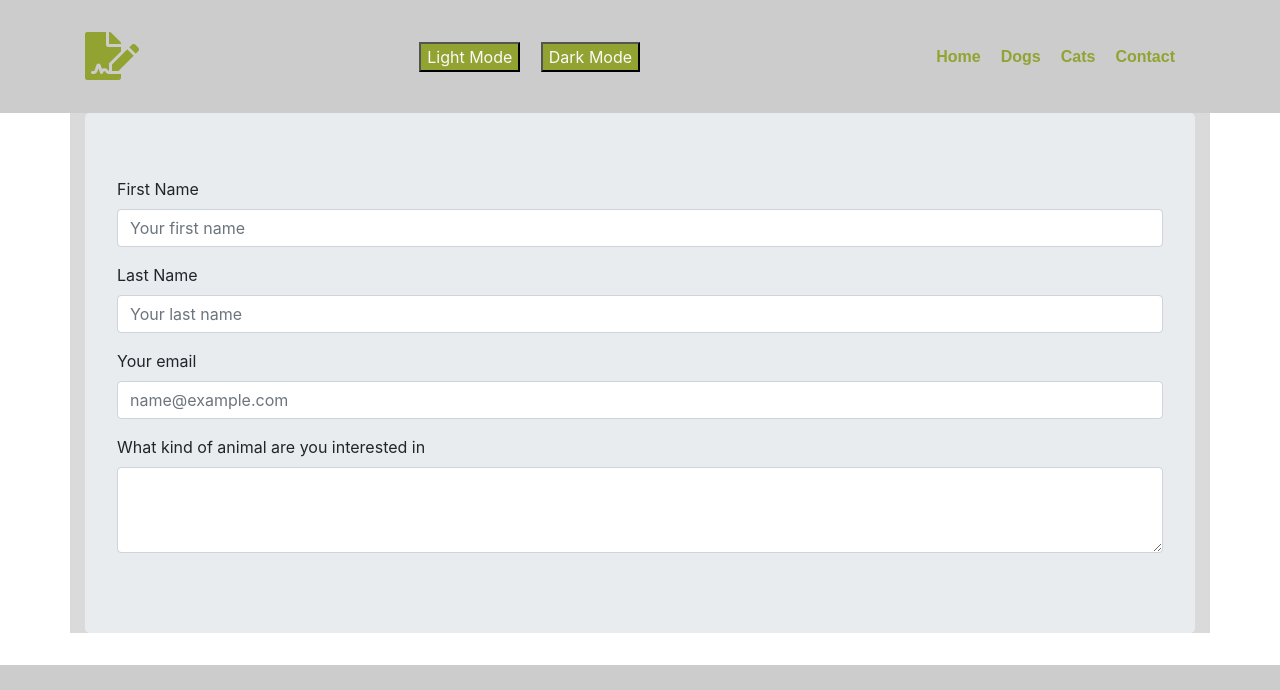
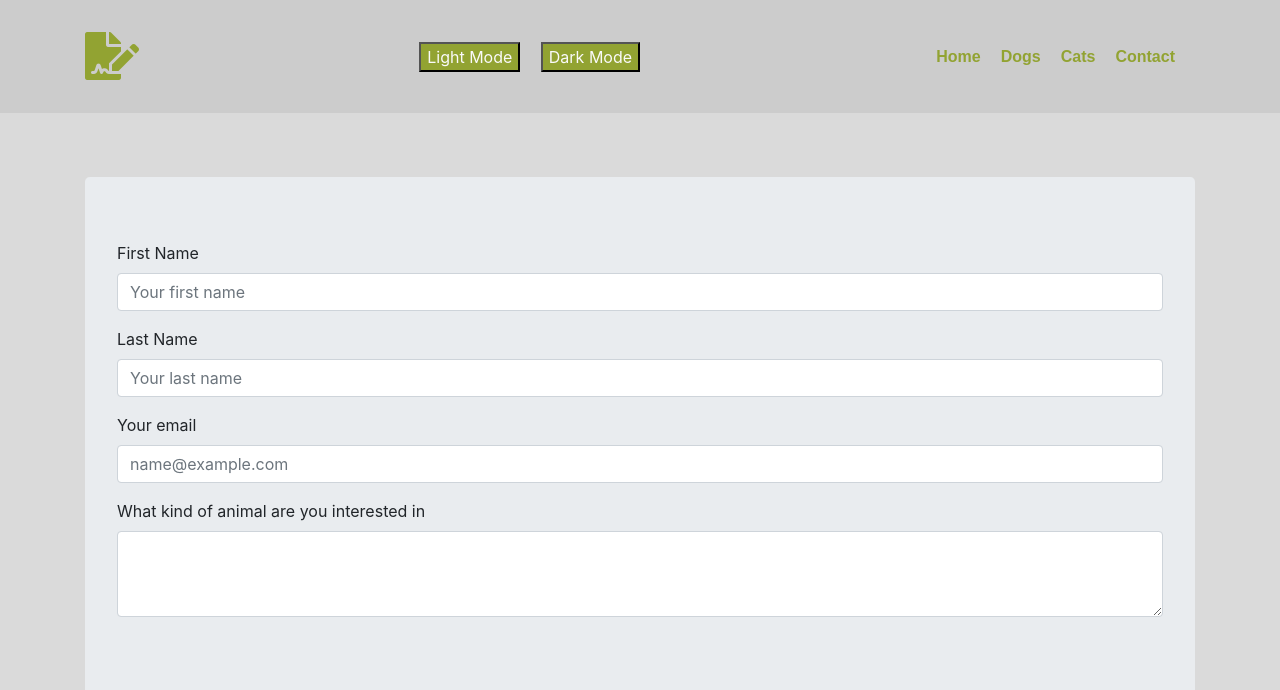
Before and after one commit to Code-Institute-Submissions/Pet-intermediaries, a plain HTML site: page contact.html in a window 1280 px wide. Shown: the top 690 px of the page. Drawn offline with nearby package versions, Linux system fonts and the light colour scheme.

Commit message:
Padding for contact.html

```diff
--- a/assets/css/style.css
+++ b/assets/css/style.css
@@ -92,6 +92,13 @@
 
 }
 
+/*Pets-contact*/
+
+.pet-contact {
+    padding-top: 5%;
+    padding-bottom: 5%;
+}
+
 /*Footer*/
 
 .pet-footer {
--- a/contact.html
+++ b/contact.html
@@ -28,8 +28,8 @@
             </div>
         </nav>
     </header>
-    <section>
-        <div class="container light-section-background">
+    <section class=" light-section-background pet-contact">
+        <div class="container">
             <div class="jumbotron">
                 <div class="mb-3">
                     <label for="fname" class="form-label">First Name</label>
```
